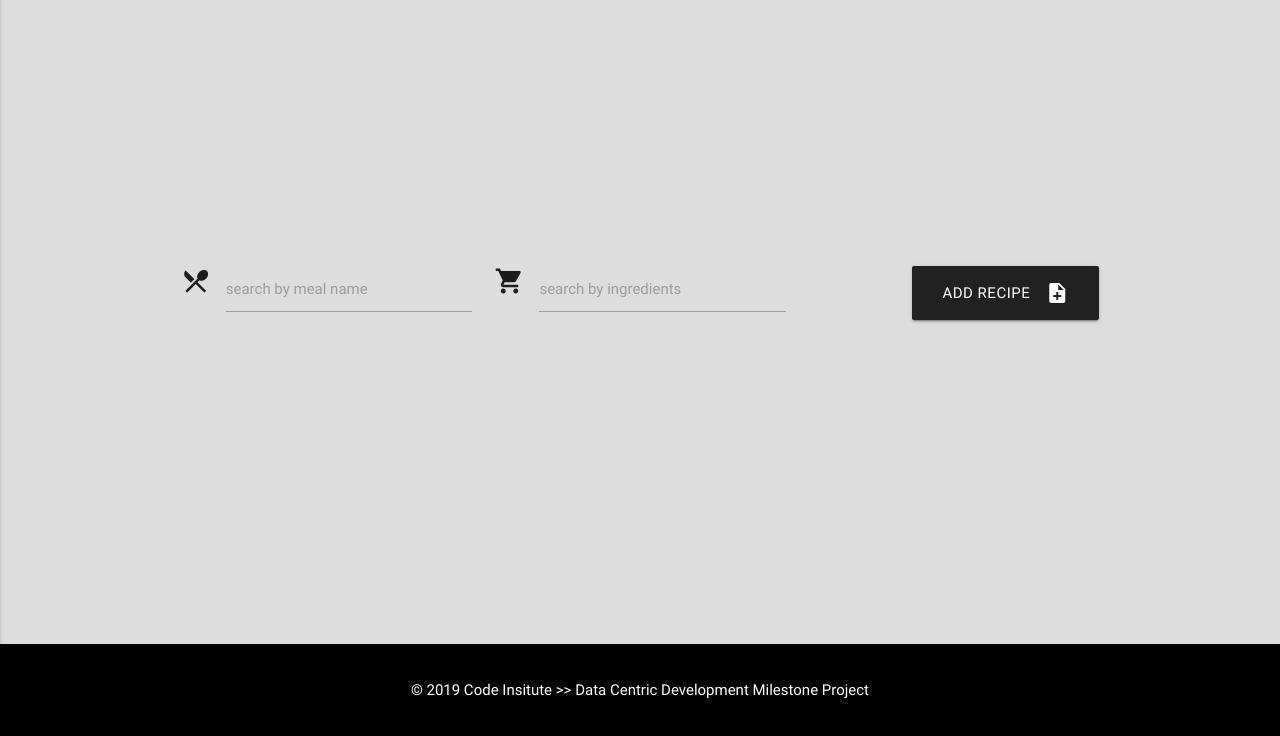
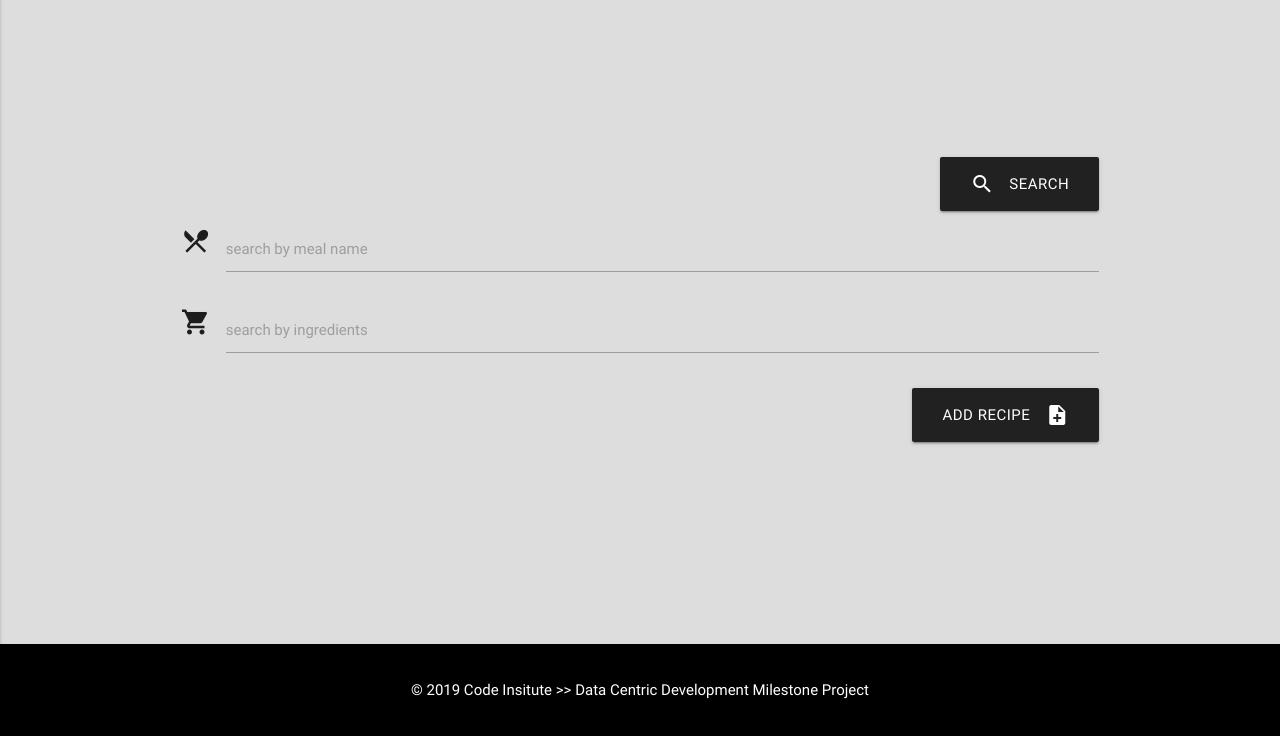
Before and after one commit to sywekpiorko1/milestone-data-centric-dev, a Flask app: page / in a window 1280 px wide. Shown: the part 64-800 px from the top of the page. Run offline with Flask 2, Linux system fonts and the light colour scheme; data that the repository does not hold is empty; some libraries are stand-ins or nearby versions.

```diff
--- a/app.py
+++ b/app.py
@@ -143,7 +143,7 @@ def admin():
             return redirect(url_for('get_recipes'))
     else:
         print("else in admin route ....")
-        flash('You must be logged')
+        flash('You must be logged in!')
         return redirect(url_for('get_recipes'))
 
 ######################################################################
@@ -181,7 +181,7 @@ def insert_recipe():
     form_request_to_dict = request.form.to_dict()
     # as allergens collected from checboxes add them to list
     form_request_to_dict['allergens'] = request.form.getlist('allergens')
-    # split ingredients to create list of them
+    # split ingredients to create list
     form_request_to_dict['ingredients'] = form_request_to_dict['ingredients'].split(",")
     # add keys to dictionary to be used when searching and sorting
     form_request_to_dict['views'] = 0
--- a/static/css/style.css
+++ b/static/css/style.css
@@ -40,6 +40,12 @@ main {
 
 .padded-from-left {
   padding-left: 2rem
+}
+
+.ngl {
+  position: absolute;
+  top: 2px;
+  right: 2px;
 }
 
 .container-width550 {
--- a/templates/recipes.html
+++ b/templates/recipes.html
@@ -5,47 +5,53 @@
     <div class="row">
       <form class="col s12">
         <div class="row">
-        <div class="input-field col s4">
+          <div class="col s12 right-align">
+            <a href=""
+              class="margin-up waves-effect waves-light btn-large valign-wrapper grey darken-4"><i
+                class="material-icons left">search</i>Search</a>
+          </div>
+          <div class="input-field col s12">
             <i class="material-icons prefix">local_dining</i>
             <input id="icon_prefix" type="text" class="validate">
             <label for="icon_prefix">search by meal name</label>
           </div>
-        <div class="input-field col s4">
+          <div class="input-field col s12">
             <i class="material-icons prefix">local_grocery_store</i>
             <input id="icon_telephone" type="tel" class="validate">
             <label for="icon_telephone">search by ingredients</label>
           </div>
-        <div class="col s4 right-align">
-          <a href="{{ url_for('add_recipe') }}" class="margin-up waves-effect waves-light btn-large valign-wrapper grey darken-4"><i
+          <div class="col s12 right-align">
+            <a href="{{ url_for('add_recipe') }}"
+              class="margin-up waves-effect waves-light btn-large valign-wrapper grey darken-4"><i
                 class="material-icons right">note_add</i>Add Recipe</a>
           </div>
         </div>
       </form>
     </div>
     {% for recipe in recipes %}
-    <div class="col s12 m6 l3">
+    <div class="col s12 m6 l4">
       <div class="card z-depth-3">
         <div class="card-image circle waves-effect waves-block waves-light">
           <img class="activator" src="{{recipe.photo}}">
         </div>
         <div class="card-content">
 
-          <span class="flow-text card-title activator grey-text text-darken-4 center-align">
+          <span class="truncate card-title activator grey-text text-darken-4 center-align">
             {{recipe.meal}}
           </span>
-          <span>
+          <h6>Cuisine: <em>{{recipe.cuisine}}</em></h6>
+          <!-- <span>
             <a href="{{ url_for('view_recipe', recipe_id=recipe._id) }}" class="btn-floating pulse red"><i
                 class="large material-icons">zoom_in</i></a>
-          </span>
-          <span>
-            <a class="btn-floating right"><i class="material-icons">edit</i></a>
-          </span>
+          </span> -->
         </div>
         <div class="card-reveal">
           <span class="card-title flow-text grey-text text-darken-4">{{recipe.meal}}<i
               class="material-icons right">close</i></span>
-          <p>{{recipe.instructions}}</p>
+          <p class="truncate">{{recipe.instructions}}</p>
         </div>
+        <a href="{{ url_for('view_recipe', recipe_id=recipe._id) }}" title="View"
+          class="ngl btn-floating waves-effect waves-light purple lighten-4"><i class="material-icons">zoom_in</i></a>
       </div>
     </div>
     {% endfor %}
--- a/templates/view_recipe.html
+++ b/templates/view_recipe.html
@@ -3,7 +3,7 @@
 
 {% extends 'base.html' %} {% block content %}
 
-
+<div class="container">
   <div class="col s12 m6 l4">
     <div class="card horizontal z-depth-3">
       <div class="card-image">
@@ -27,5 +27,6 @@
       </div>
     </div>
   </div>
+</div>
 
 {% endblock content%}
```
Lines whose indentation alone changed are shown as unchanged.
